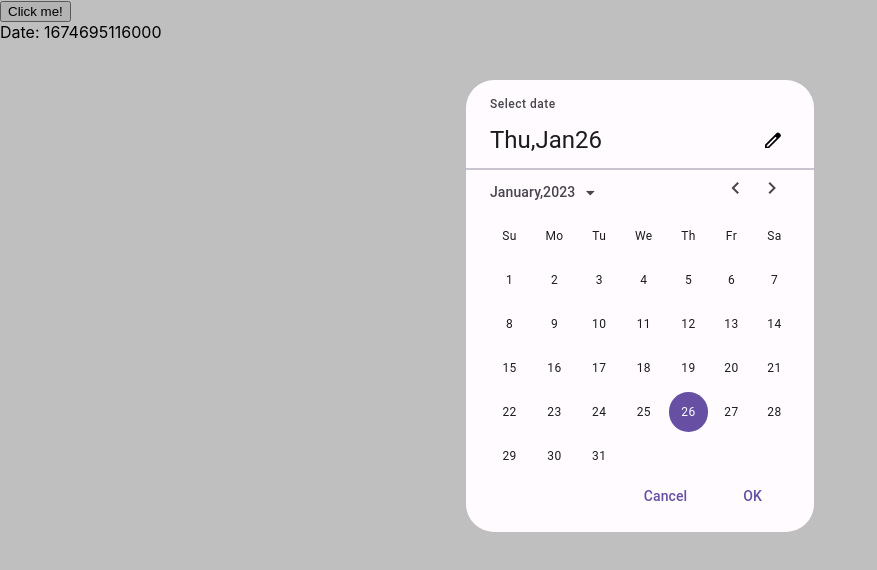
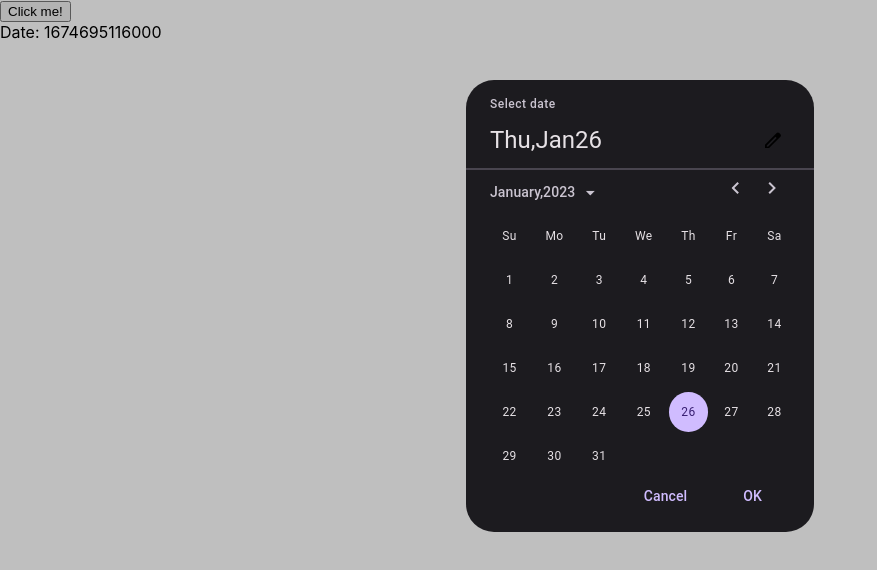
Before and after one commit to Ztanha/react-date-picker-material, a React (Create React App) app: page / in a window 1280 px wide. Shown: the top 570 px of the page, without its empty margins (0-877 px from the left). Built offline with nearby package versions, Linux system fonts and the light colour scheme.

Commit message:
Fix setTheme

```diff
--- a/src/ThemeContext.js
+++ b/src/ThemeContext.js
@@ -29,7 +29,7 @@ function ThemeProvider(props){
 
     const [ theme,setTheme ] = useState( 'light' );
 
-    let colors = (theme === 'dark' ? themes.dark : themes.light);
+    let colors = (theme === 'dark' ? themes?.dark : themes?.light);
 
     return <ThemeContext.Provider {...props} value={[ colors ,setTheme ,setThemes ]}/>
 }
--- a/src/components/datePicker/DatePicker.js
+++ b/src/components/datePicker/DatePicker.js
@@ -17,6 +17,7 @@ function ActualDatePicker(props) {
     const [colors, setTheme, setColors]= useTheme();
     const date = useRef(new Date());
 
+    console.log(props.theme)
     function handleYearChange(year) {
         const tempDate = new Date(props.date);
         const month = tempDate.getMonth();
@@ -38,12 +39,14 @@ function ActualDatePicker(props) {
         }
     }
     useEffect(()=>{
+        if( props.theme) setTheme( props.theme );
+    },[setTheme,props.theme])
+
+    useEffect(()=>{
         if( typeof props.colors !== "undefined"){
             setColors (props.colors)
-            setTheme( props.theme || 'light' );
         }
-
-    },[ props.colors,setTheme,setColors,props.theme ])
+    },[ props.colors,setColors ])
 
     useEffect(() => {
         const tempDate = new Date(props.date);
```
